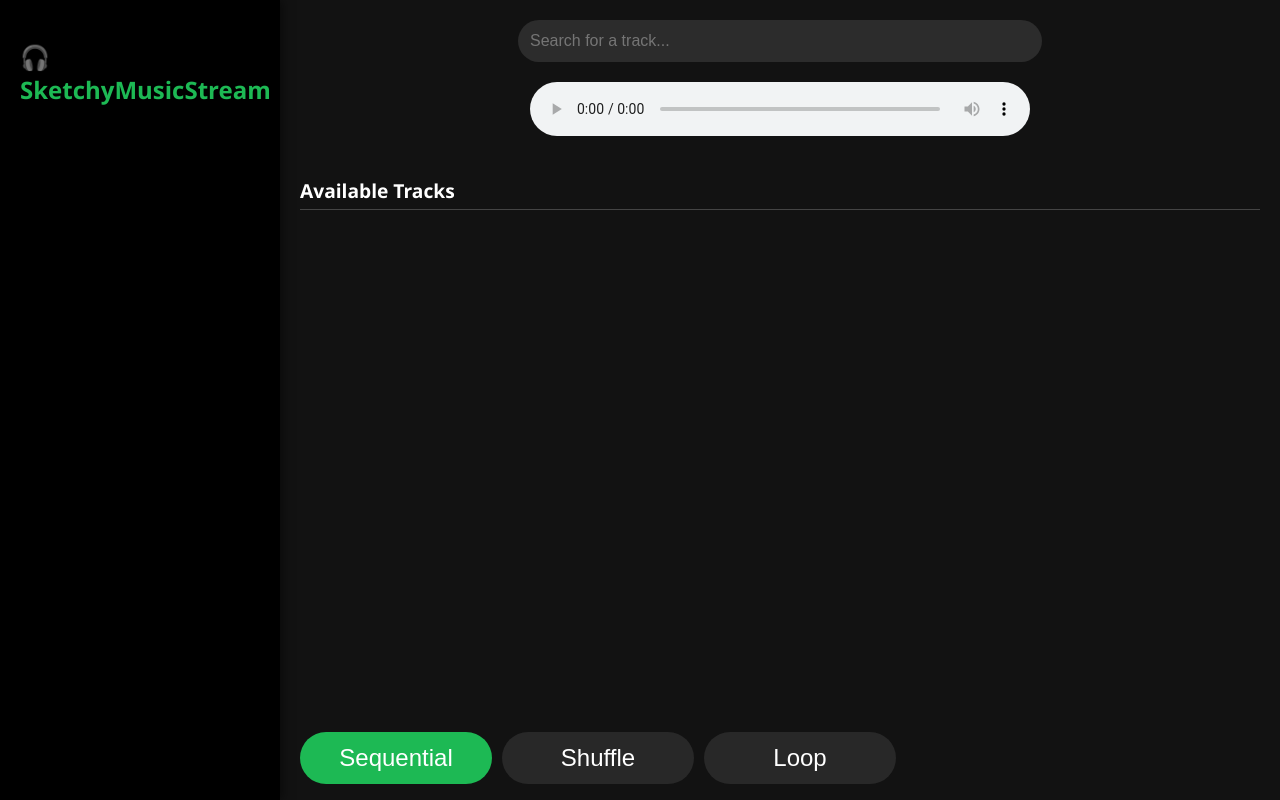
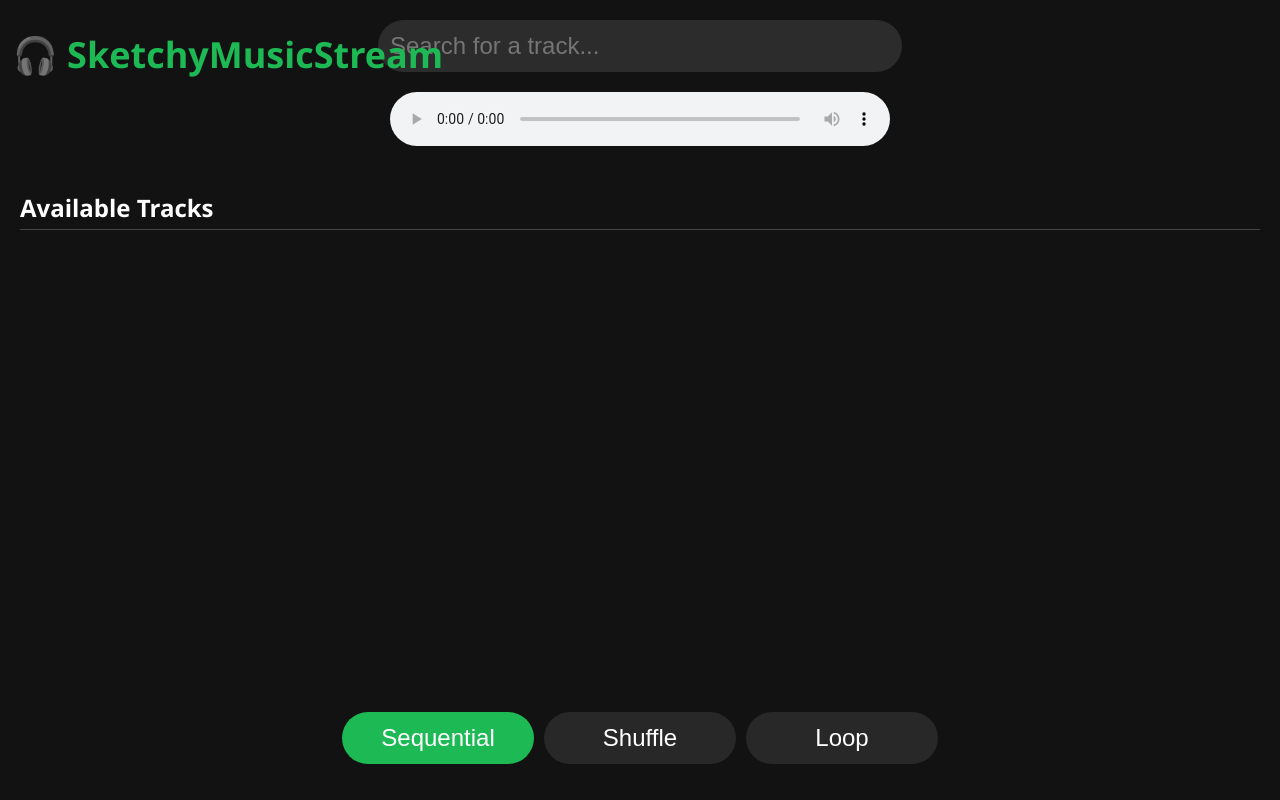
Before and after one commit to ThaaoBlues/SketchyMusicShare, a Flask app: page /guest in a window 1280 px wide. Run offline with Flask 3, Linux system fonts and the light colour scheme.

Commit message:
better view

```diff
--- a/static/css/guest.css
+++ b/static/css/guest.css
@@ -17,14 +17,20 @@ body {
   height: 100%;
 }
 
+
 .sidebar {
-  display: none; /* Hidden by default on mobile */
-  background-color: #000;
-  padding: 20px;
+  display: block;
+  position: fixed;
+  height: fit-content;
+  width: fit-content;
+  background-color: transparent;
   box-shadow: 2px 0 10px rgba(0, 0, 0, 0.5);
 }
 
-.sidebar h1 {
+
+.logo {
+  margin-left: 1vw;
+  position: fixed;
   font-size: 1.5rem;
   color: #1db954;
 }
@@ -52,7 +58,7 @@ body {
   outline: none;
   background: #2c2c2c;
   color: white;
-  font-size: 1rem;
+  font-size: 1.5rem;
 }
 
 .player-section {
@@ -78,7 +84,7 @@ audio {
 }
 
 .file-section h2 {
-  font-size: 1.2rem;
+  font-size: 1.5rem;
   border-bottom: 1px solid #444;
   padding-bottom: 5px;
 }
@@ -90,10 +96,12 @@ audio {
 }
 
 .file-list li {
+  border-radius: 10px;
   padding: 12px 16px;
   border-bottom: 1px solid #333;
   cursor: pointer;
   transition: background 0.2s;
+  margin-top: 2px;
 }
 
 .file-list li:hover {
@@ -107,7 +115,10 @@ audio {
 }
 
 .controls {
-  position: fixed;
+  width: fit-content;
+  margin-left: auto;
+  margin-right: auto;
+  position:sticky;
   bottom: 2vh;
   display: flex;
   flex-wrap: wrap;
@@ -148,11 +159,6 @@ audio {
     height: 100vh;
   }
 
-  .sidebar {
-    display: block;
-    width: 240px;
-  }
-
   .main-content {
     padding: 20px;
   }
--- a/templates/guest.html
+++ b/templates/guest.html
@@ -6,7 +6,7 @@
 </head>
 <body>
   <div class="app-container">
-    <aside class="sidebar">
+    <aside class="logo">
       <h1>🎧 SketchyMusicStream</h1>
     </aside>
 
```
